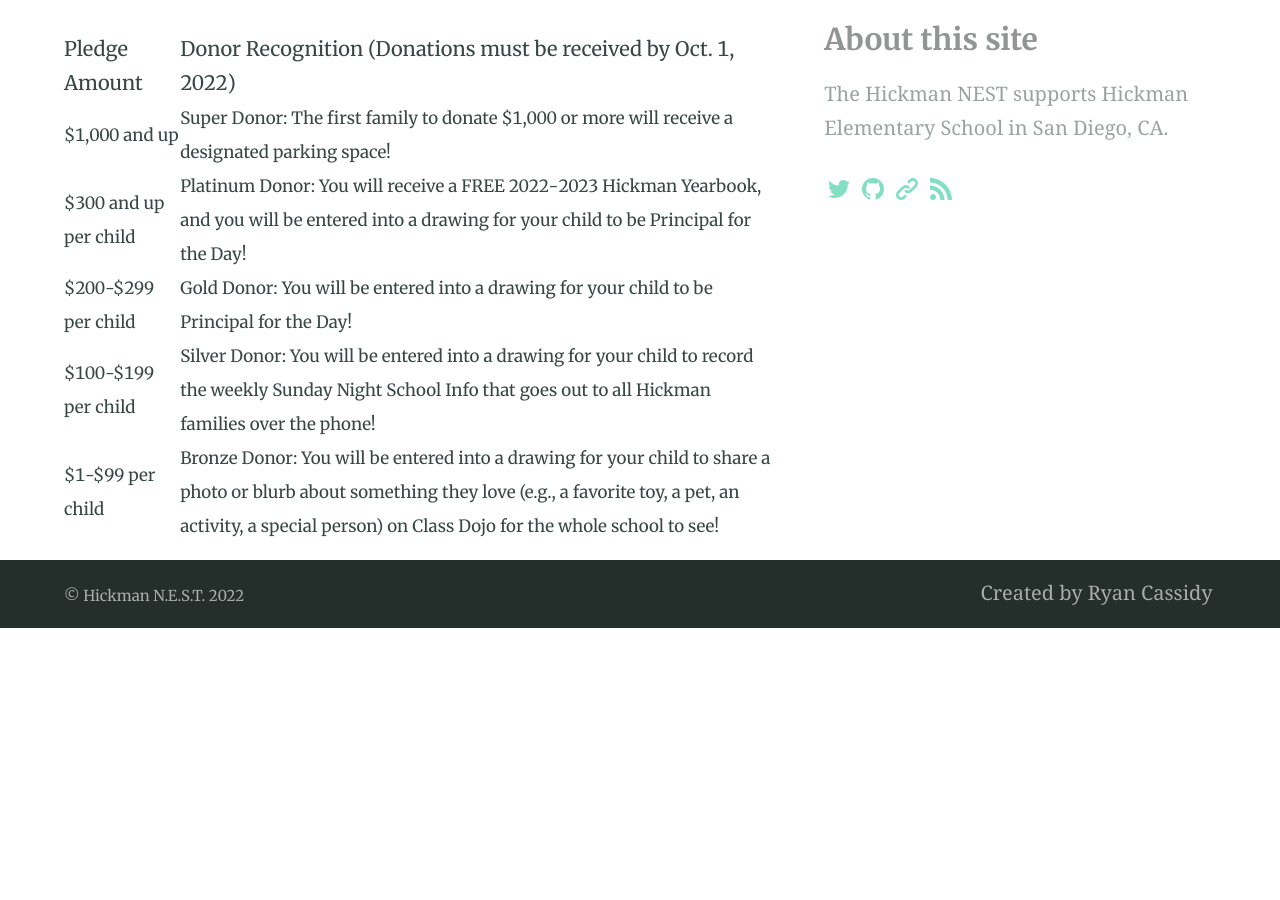
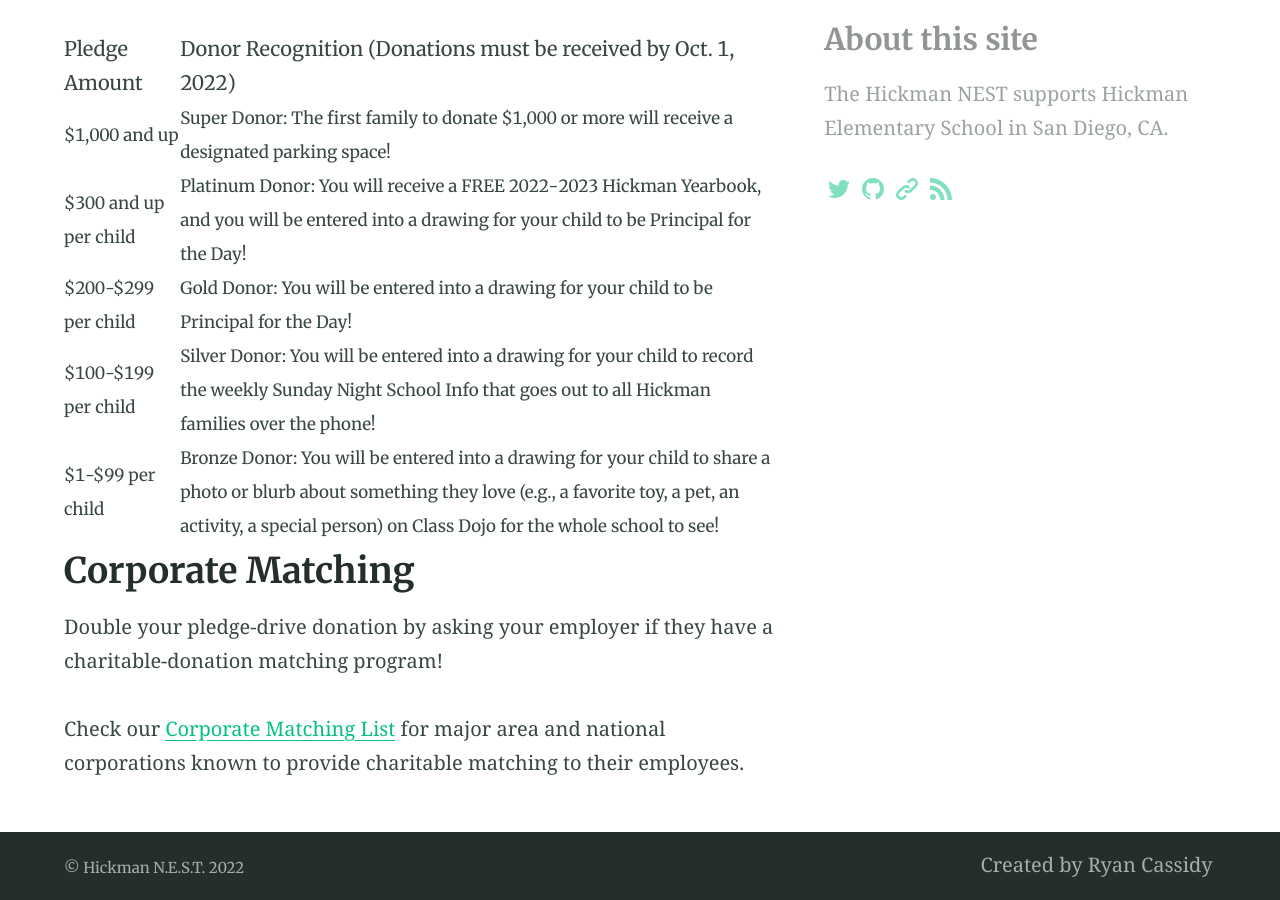
Before and after one commit to bold-fusion/hickman-nest-jekyll-alembic-fork, a Jekyll site: the page built from fundraising.md, in a window 1280 px wide and 900 px high, scrolled down 1670 px. Built offline with Jekyll 4.4.1, drawn with Linux system fonts in a browser that asks for light colours; before the commit the page ends 2298 px from its top, so only the background shows below that.

Commit message:
Update fundraising.md

```diff
--- a/fundraising.md
+++ b/fundraising.md
@@ -30,3 +30,9 @@ Our goal this year is to continue providing art, music, and educational software
 | $200-$299 per child   | Gold Donor: You will be entered into a drawing for your child to be Principal for the Day!                                                                                                                                  |
 | $100-$199 per child   | Silver Donor: You will be entered into a drawing for your child to record the weekly Sunday Night School Info that goes out to all Hickman families over the phone!                                                         |
 | $1-$99 per child      | Bronze Donor: You will be entered into a drawing for your child to share a photo or blurb about something they love (e.g., a favorite toy, a pet, an activity, a special person) on Class Dojo for the whole school to see! |
+
+## Corporate Matching
+
+Double your pledge-drive donation by asking your employer if they have a charitable-donation matching program!
+
+Check our [Corporate Matching List](https://www.hickmannest.com/_files/ugd/4d719d_acb61f4626a74bd6bc7fc17091600e77.pdf) for major area and national corporations known to provide charitable matching to their employees.
```
